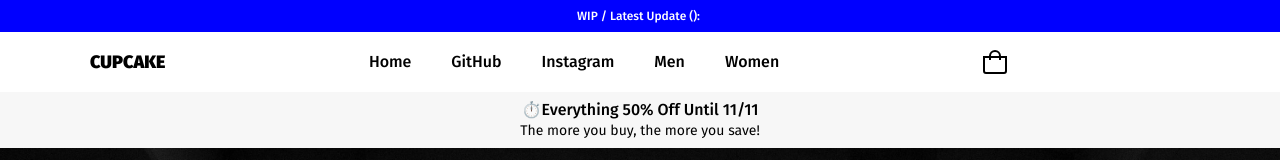
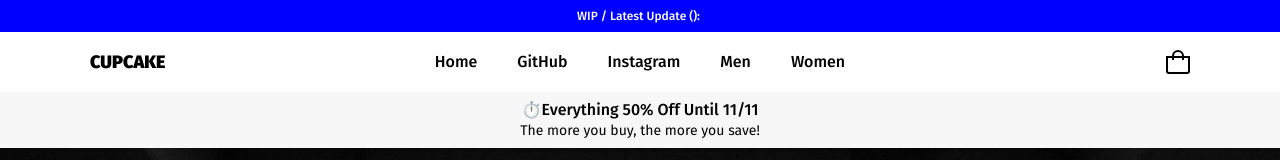
Before and after one commit to SirBruno/portfolio, a React (Create React App) app: page / in a window 1280 px wide. Shown: the top 160 px of the page. Built offline with nearby package versions, Linux system fonts and the light colour scheme; no server answers.

Commit message:
fixed something with the nav

```diff
--- a/src/components/Nav/Nav.css
+++ b/src/components/Nav/Nav.css
@@ -49,9 +49,12 @@
 }
 
 .nav__menu {
-  display: flex;
-  justify-content: space-between;
+  display: grid;
+  grid-template-columns: 1fr 2fr 1fr;
   align-items: center;
+  align-content: center;
+  justify-content: center;
+  text-align: center;
 }
 
 .nav__logo {
@@ -59,11 +62,13 @@
   font-weight: 900;
   font-size: 18px;
   line-height: 1;
+  margin-right: auto;
 }
 
 .nav__links {
   display: flex;
   align-items: center;
+  margin: 0 auto;
 }
 
 .nav__links a {
@@ -147,17 +152,16 @@
 
 .nav__bagIcon_desktop {
   max-height: 24px;
+  margin-left: auto;
+}
+
+.nav_mobileButtons {
+  display: none;
 }
 
 .nav__bagIcon_mobile {
-  display: none;
-}
-
-.nav_mobileButtons {
-  display: flex;
-  flex-direction: row;
-  gap: 40px;
-  align-items: center;
+  display: block;
+  max-height: 24px;
 }
 
 @media screen and (max-width: 600px) {
@@ -189,8 +193,15 @@
     display: none;
   }
 
-  .nav__bagIcon_mobile {
-    display: block;
-    max-height: 24px;
+  .nav_mobileButtons {
+    display: flex;
+    flex-direction: row;
+    gap: 40px;
+    align-items: center;
+  }
+
+  .nav__menu {
+    display: flex;
+    align-items: center;
   }
 }
```
